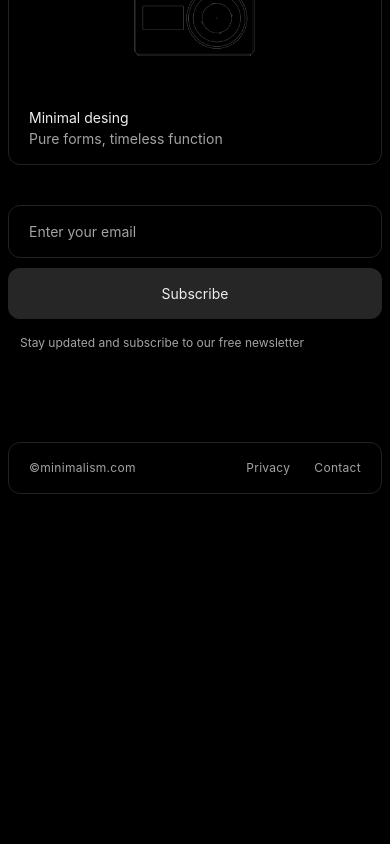
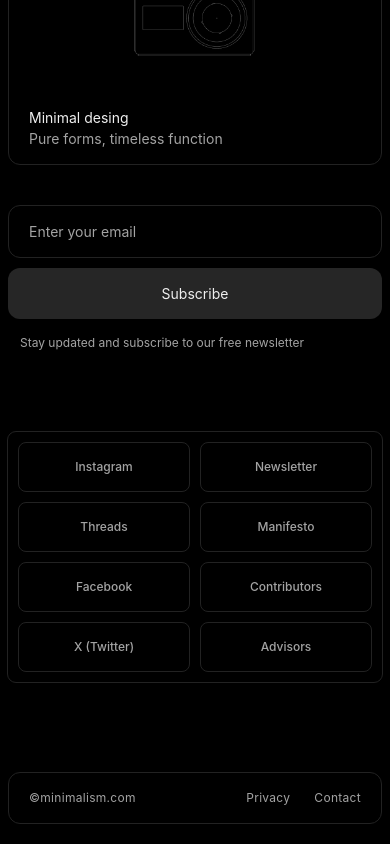
Before and after one commit to emodeth/minimalism, a Next.js app: page / in a window 390 px wide. Shown: the part 2561-3405 px from the top of the page. Before the commit the page ends 3075 px from the top, so only its background shows below. Built offline with nearby package versions, Linux system fonts and the light colour scheme.

Commit message:
dynamic footer responsive element completed

```diff
--- a/app/page.tsx
+++ b/app/page.tsx
@@ -1,4 +1,5 @@
 import DynamicFooter from "@/components/DynamicFooter";
+import DynamicFooterResponsive from "@/components/DynamicFooterResponsive";
 import InfoLinkGrid from "@/components/InfoLinkGrid";
 import InfoLinkItem from "@/components/InfoLinkItem";
 import MainGrid from "@/components/MainGrid";
@@ -42,6 +43,7 @@ function Home() {
           ))}
         </MainGrid>
         <Newsletter />
+        <DynamicFooterResponsive />
         <StaticFooter />
         <DynamicFooter />
       </main>
--- /dev/null
+++ b/components/DynamicFooterResponsive.tsx
@@ -0,0 +1,56 @@
+import React from "react";
+
+function DynamicFooterResponsive() {
+  return (
+    <div className="px-2 lg:hidden">
+      <div className="lg:max-w-[960px] md:max-w-[630px] mx-auto mt-[80px] p-[10px] rounded-lg flex gap-[10px] outline-1 outline outline-[#222] ">
+        <ul className="flex flex-col flex-1 gap-[10px]">
+          <li>
+            <button className="w-full border border-[#222] py-[15px] px-5 rounded-lg text-[#a3a3a3] text-[12px] leading-[18px] font-medium transition-all hover:bg-[#262626] hover:text-[#efefef]">
+              Instagram
+            </button>
+          </li>
+          <li>
+            <button className="w-full border border-[#222] py-[15px] px-5 rounded-lg text-[#a3a3a3] text-[12px] leading-[18px] font-medium transition-all hover:bg-[#262626] hover:text-[#efefef]">
+              Threads
+            </button>
+          </li>
+          <li>
+            <button className="w-full border border-[#222] py-[15px] px-5 rounded-lg text-[#a3a3a3] text-[12px] leading-[18px] font-medium transition-all hover:bg-[#262626] hover:text-[#efefef]">
+              Facebook
+            </button>
+          </li>
+          <li>
+            <button className="w-full border border-[#222] py-[15px] px-5 rounded-lg text-[#a3a3a3] text-[12px] leading-[18px] font-medium transition-all hover:bg-[#262626] hover:text-[#efefef]">
+              X (Twitter)
+            </button>
+          </li>
+        </ul>
+        <ul className="flex flex-col flex-1 gap-[10px]">
+          <li>
+            <button className="w-full border border-[#222] py-[15px] px-5 rounded-lg text-[#a3a3a3] text-[12px] leading-[18px] font-medium transition-all hover:bg-[#262626] hover:text-[#efefef]">
+              Newsletter
+            </button>
+          </li>
+          <li>
+            <button className="w-full border border-[#222] py-[15px] px-5 rounded-lg text-[#a3a3a3] text-[12px] leading-[18px] font-medium transition-all hover:bg-[#262626] hover:text-[#efefef]">
+              Manifesto
+            </button>
+          </li>
+          <li>
+            <button className="w-full border border-[#222] py-[15px] px-5 rounded-lg text-[#a3a3a3] text-[12px] leading-[18px] font-medium transition-all hover:bg-[#262626] hover:text-[#efefef]">
+              Contributors
+            </button>
+          </li>
+          <li>
+            <button className="w-full border border-[#222] py-[15px] px-5 rounded-lg text-[#a3a3a3] text-[12px] leading-[18px] font-medium transition-all hover:bg-[#262626] hover:text-[#efefef]">
+              Advisors
+            </button>
+          </li>
+        </ul>
+      </div>
+    </div>
+  );
+}
+
+export default DynamicFooterResponsive;
```
